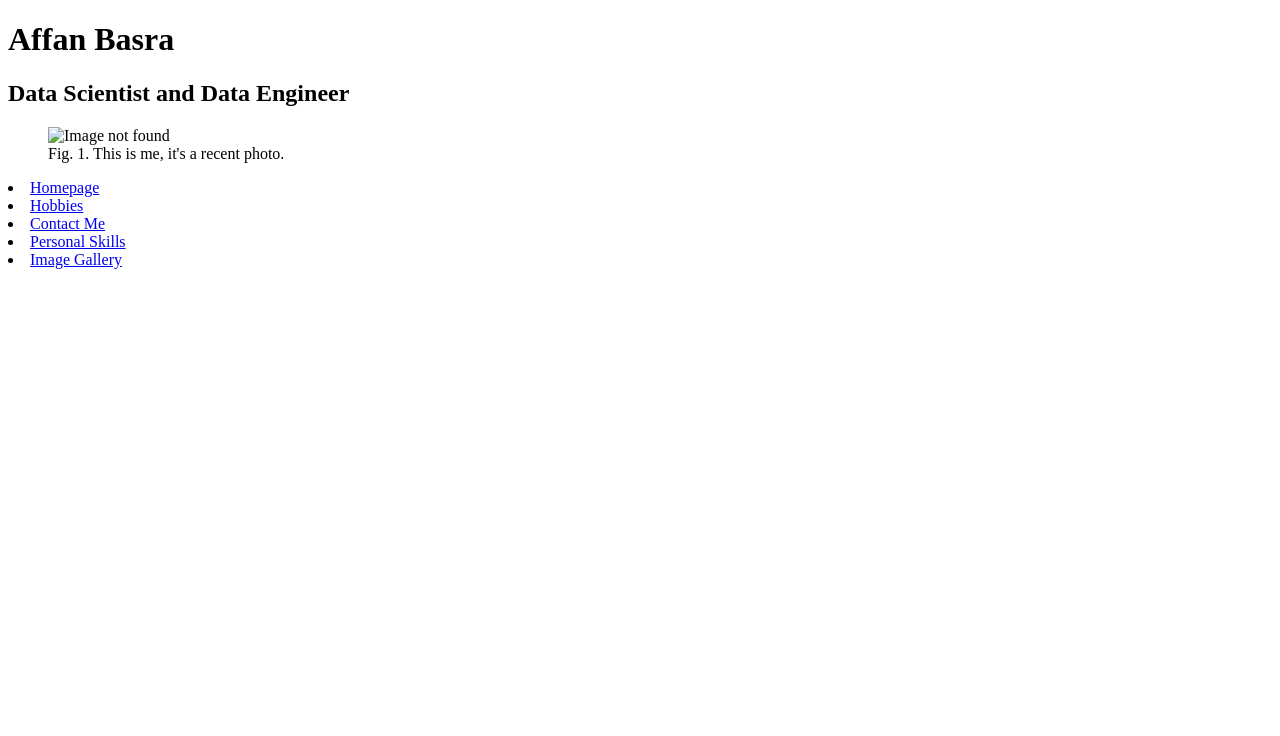
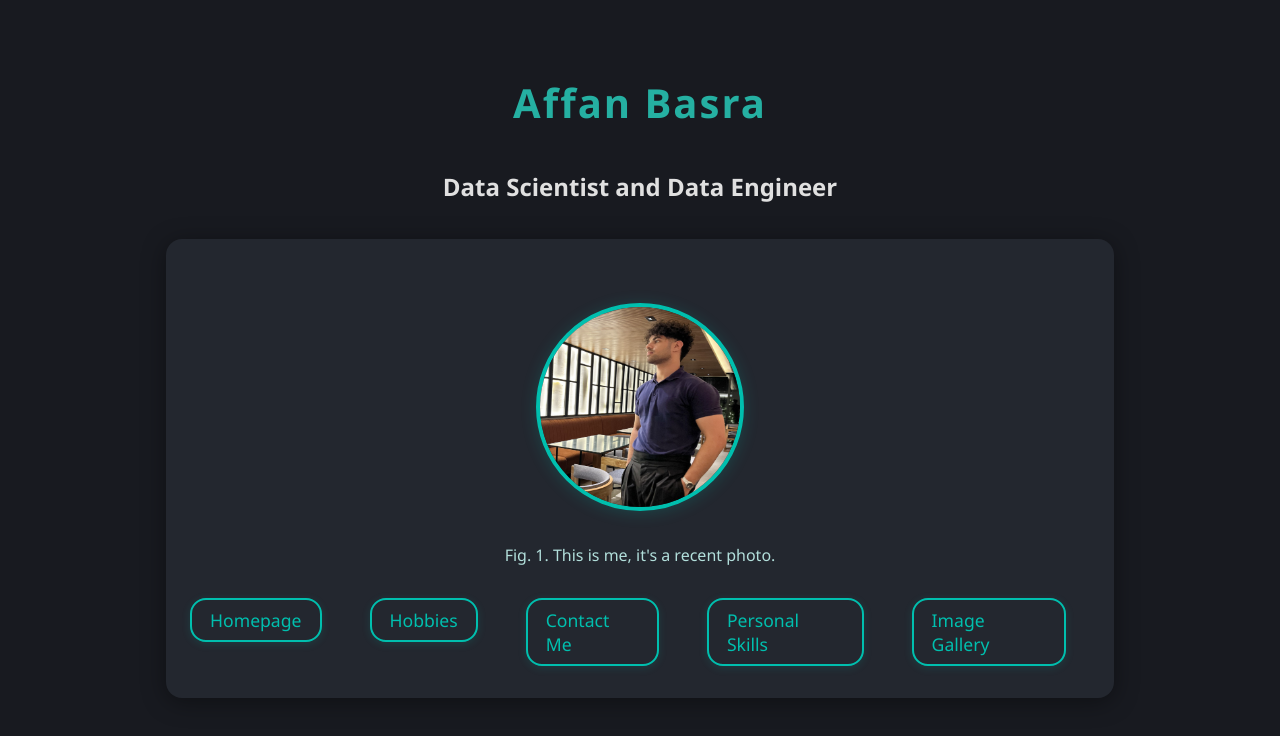
Before and after one commit to AffanBasra/Web-Engineering-Lab-3, a plain HTML site: page index.html in a window 1280 px wide. Drawn offline with Linux system fonts and the light colour scheme; the site is published under a folder, as on GitHub Pages, so addresses that start at the root find nothing.

Commit message:
Update index.html

```diff
--- a/index.html
+++ b/index.html
@@ -4,7 +4,7 @@
     <!--The head tag is used to store metadata-->
     <meta charset="utf-8">
     <title>Introduction</title>
-    <link rel="stylesheet" href="/css/styles.css">
+    <link rel="stylesheet" href="css/styles.css">
 </head>
 <body>
 
@@ -15,7 +15,7 @@
     <div class="main">
         <div class="text-center">
             <figure>
-                <img class="round" src="/images/PFP.jpg" width="200" height="200" alt="Image not found">
+                <img class="round" src="images/PFP.jpg" width="200" height="200" alt="Image not found">
                 <figcaption>Fig. 1. This is me, it's a recent photo.</figcaption>
             </figure>
         </div>
```
